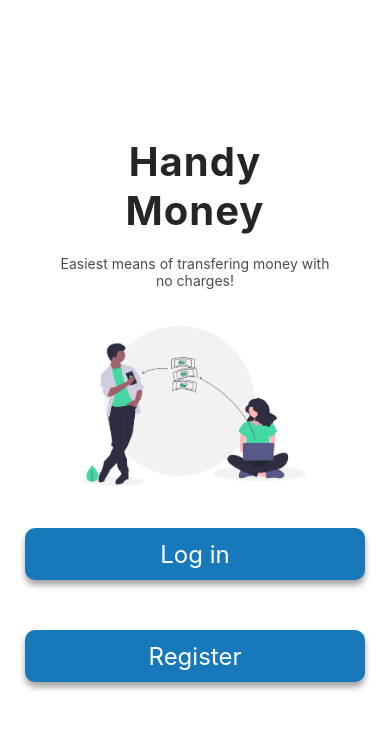
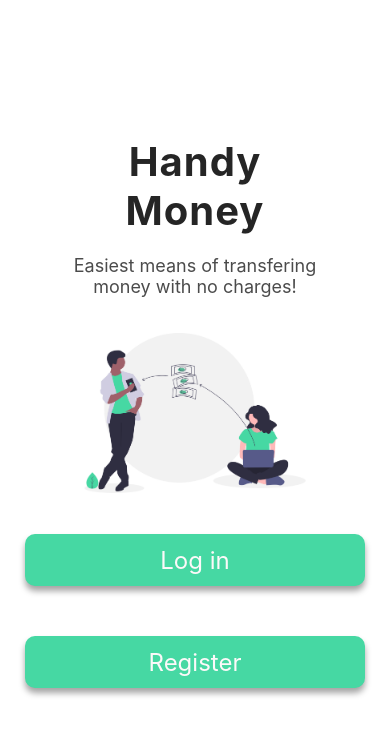
Before and after one commit to codeTrain-Project/original-project, a React Native app: screen / in a window 390 px wide. Shown: the top 734 px of the page. Built offline with nearby package versions, Linux system fonts and the light colour scheme.

Commit message:
fix: fixed colors and typography sizes

```diff
--- a/src/styles/colors.js
+++ b/src/styles/colors.js
@@ -1,6 +1,6 @@
-export const PRIMARY = '#1779ba';
+export const PRIMARY = '#46D8A3';
 export const SECONDARY = '#767676';
-export const WHITE = '#FFFFFF';
+export const WHITE = '#FCF9F9';
 export const BLACK = '#000000';
 
 // ACTIONS
--- a/src/styles/typography.js
+++ b/src/styles/typography.js
@@ -11,8 +11,8 @@ export const FONT_WEIGHT_REGULAR = '400';
 export const FONT_WEIGHT_BOLD = '700';
 
 // FONT SIZE
-export const FONT_SIZE_16 = scaleFont(16);
-export const FONT_SIZE_14 = scaleFont(14);
+export const FONT_SIZE_LARGE = scaleFont(34);
+export const FONT_SIZE_NORMAL = scaleFont(18);
 export const FONT_SIZE_12 = scaleFont(12);
 
 // LINE HEIGHT
```
